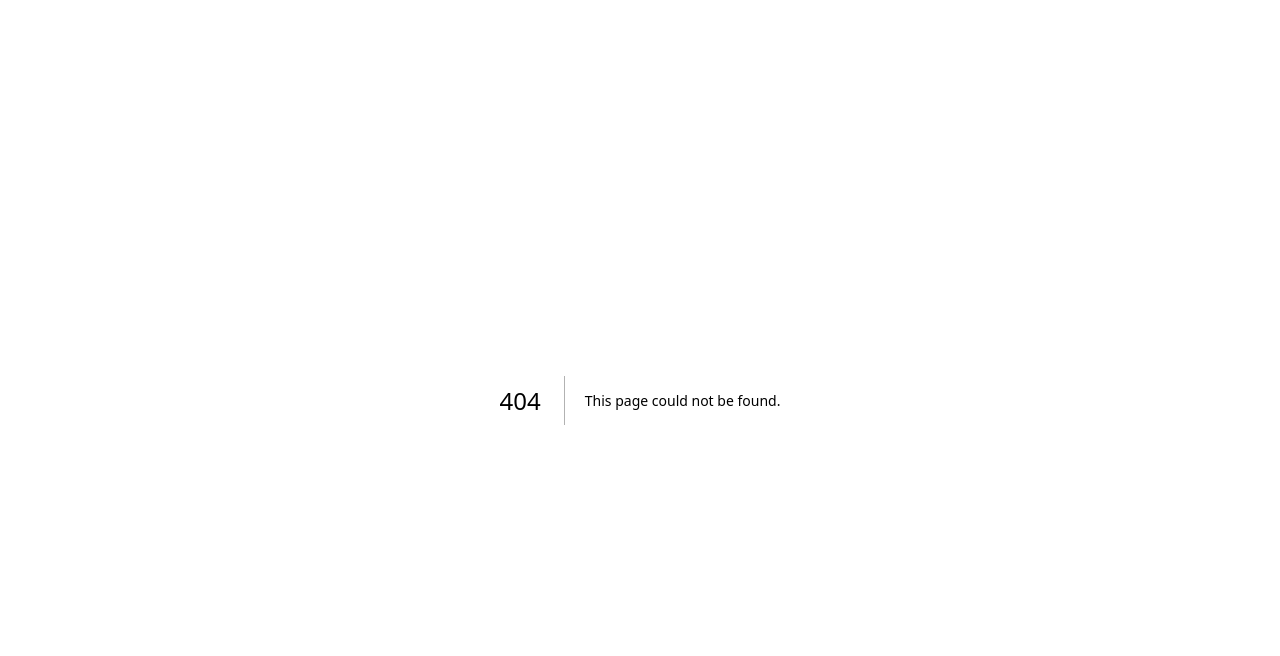
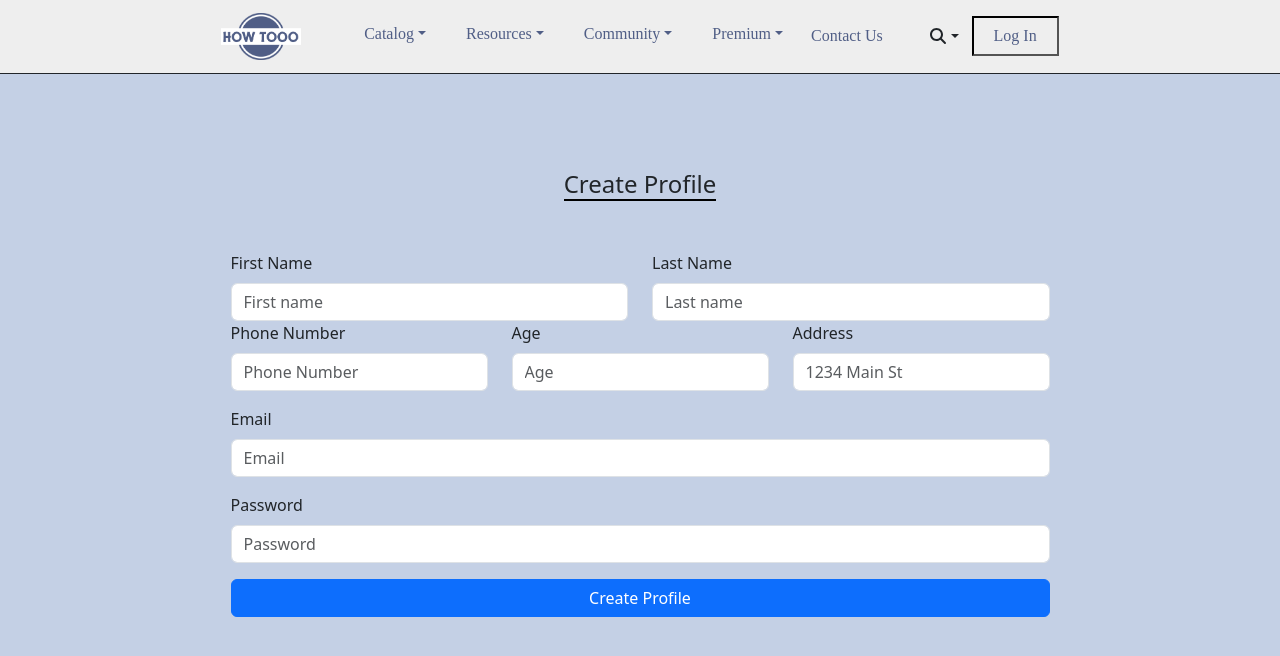
Before and after one commit to rayed152/HowTooo, a Next.js app: page /CreateProfile in a window 1280 px wide. Before the commit this address had no page. Shown: the top 656 px of the page. Built offline with nearby package versions, Linux system fonts and the light colour scheme; no server answers.

Commit message:
Created the register profile page and linked it with database, also made a saerch bar so that user can find the documentations more easily

```diff
--- a/Components/LoginModal.js
+++ b/Components/LoginModal.js
@@ -12,6 +12,7 @@ import {
 } from "@fortawesome/free-brands-svg-icons";
 import { signIn } from "next-auth/react";
 import styles from "./loginmondal.module.css";
+import Link from "next/link";
 
 function LoginModal(props) {
   const handleLogin = async () => {
@@ -90,7 +91,10 @@ function LoginModal(props) {
             </div>
             <div className="text-center mt-3">
               <p>
-                Don't Have An Account? <span>Sign Up.</span>
+                Don't Have An Account?{" "}
+                <span>
+                  <Link href="/CreateProfile">Sign Up.</Link>
+                </span>
               </p>
             </div>
           </div>
--- a/models/Profile.js
+++ b/models/Profile.js
@@ -7,6 +7,7 @@ const ProfileSchema = new Schema({
   age: Number,
   email: { type: String, required: true },
   address: String,
+  password: String,
 });
 
 export const Profile = models.Profile || model("Profile", ProfileSchema);
--- /dev/null
+++ b/pages/CreateProfile.js
@@ -0,0 +1,130 @@
+import Cover from "@/Components/Cover";
+import React, { useState } from "react";
+import { Form, Col, Row, Button } from "react-bootstrap";
+import axios from "axios";
+import { useRouter } from "next/router";
+import Navbar1 from "@/Components/navbars/Navbar1";
+
+function CreateProfile() {
+  const [firstName, setFirstName] = useState("");
+  const [lastName, setLastName] = useState("");
+  const [phone, setPhone] = useState("");
+  const [age, setAge] = useState("");
+  const [address, setAddress] = useState("");
+  const [email, setEmail] = useState("");
+  const [password, setPassowrd] = useState("");
+  const [goToUserProfile, setGoToUserProfile] = useState(false);
+  const router = useRouter();
+
+  async function createProfile(ev) {
+    ev.preventDefault();
+    const data = { firstName, lastName, phone, age, address, email, password };
+    await axios.post("/api/profiles", data);
+    setGoToUserProfile(true);
+  }
+
+  if (goToUserProfile) {
+    router.push("/");
+  }
+
+  return (
+    <div style={{ backgroundColor: "#C4D0E5" }} className="h-screen">
+      <Navbar1 />
+
+      <div
+        style={{
+          display: "flex",
+          flexDirection: "column",
+          justifyContent: "center",
+          alignItems: "center",
+          minHeight: "80vh", // Set minimum height to fill the whole viewport
+        }}
+      >
+        <h4
+          style={{
+            textAlign: "center",
+            marginBottom: "50px",
+            borderBottom: "2px solid black",
+          }}
+        >
+          Create Profile
+        </h4>
+        <Form onSubmit={createProfile}>
+          <Row>
+            <Col>
+              <Form.Label>First Name</Form.Label>
+              <Form.Control
+                placeholder="First name"
+                value={firstName}
+                onChange={(ev) => setFirstName(ev.target.value)}
+              />
+            </Col>
+            <Col>
+              <Form.Label>Last Name</Form.Label>
+              <Form.Control
+                placeholder="Last name"
+                value={lastName}
+                onChange={(ev) => setLastName(ev.target.value)}
+              />
+            </Col>
+          </Row>
+
+          <Row className="mb-3">
+            <Col>
+              <Form.Label>Phone Number</Form.Label>
+              <Form.Control
+                placeholder="Phone Number"
+                type="tel"
+                value={phone}
+                onChange={(ev) => setPhone(ev.target.value)}
+              />
+            </Col>
+            <Col>
+              <Form.Label>Age</Form.Label>
+              <Form.Control
+                placeholder="Age"
+                type="number"
+                value={age}
+                onChange={(ev) => setAge(ev.target.value)}
+              />
+            </Col>
+            <Col>
+              <Form.Label>Address</Form.Label>
+              <Form.Control
+                placeholder="1234 Main St"
+                value={address}
+                onChange={(ev) => setAddress(ev.target.value)}
+              />
+            </Col>
+          </Row>
+
+          <Form.Group className="mb-3" controlId="formGridAddress1">
+            <Form.Label>Email</Form.Label>
+            <Form.Control
+              placeholder="Email"
+              type="email"
+              value={email}
+              onChange={(ev) => setEmail(ev.target.value)}
+            />
+          </Form.Group>
+
+          <Form.Group className="mb-3" controlId="formGridAddress1">
+            <Form.Label>Password</Form.Label>
+            <Form.Control
+              placeholder="Password"
+              type="password"
+              value={password}
+              onChange={(ev) => setPassowrd(ev.target.value)}
+            />
+          </Form.Group>
+
+          <Button variant="primary" type="submit" className="w-full">
+            Create Profile
+          </Button>
+        </Form>
+      </div>
+    </div>
+  );
+}
+
+export default CreateProfile;
--- a/pages/api/profiles.js
+++ b/pages/api/profiles.js
@@ -29,7 +29,8 @@ export default async function handler(req, res) {
   }
 
   if (method === "POST") {
-    const { firstName, lastName, phone, age, address, email } = req.body;
+    const { firstName, lastName, phone, age, address, email, password } =
+      req.body;
 
     const profileDoc = await Profile.create({
       firstName,
@@ -38,6 +39,7 @@ export default async function handler(req, res) {
       age,
       address,
       email,
+      password,
     });
 
     res.json(profileDoc);
--- a/pages/documentationC.js
+++ b/pages/documentationC.js
@@ -1,11 +1,17 @@
-import React from "react";
+import React, { useState } from "react";
 import DocCard from "./documentations/DocCard";
 import Navbar1 from "@/Components/navbars/Navbar1";
 import SimpleFooter from "@/Components/SimpleFooter";
 
-function documentationC() {
+function DocumentationC() {
   const gradientStyles = {
     background: "linear-gradient(90deg, #c1bfe6 0%, #e3e3eb 46%, #85b3bd 100%)",
+  };
+
+  const [searchTerm, setSearchTerm] = useState("");
+
+  const handleSearchChange = (event) => {
+    setSearchTerm(event.target.value);
   };
 
   return (
@@ -16,7 +22,18 @@ function documentationC() {
           <h1 className="text-center underline" style={{ fontSize: "30px" }}>
             Documentations Of Computer Science
           </h1>
-          <DocCard />
+
+          <div className="mb-4 mx-auto" style={{ maxWidth: "300px" }}>
+            <input
+              type="text"
+              placeholder="Search documentations"
+              value={searchTerm}
+              onChange={handleSearchChange}
+              className="form-control"
+            />
+          </div>
+
+          <DocCard searchTerm={searchTerm} />
         </div>
       </div>
       <SimpleFooter />
@@ -24,4 +41,4 @@ function documentationC() {
   );
 }
 
-export default documentationC;
+export default DocumentationC;
--- a/pages/documentations/DocCard.js
+++ b/pages/documentations/DocCard.js
@@ -1,11 +1,8 @@
-import React, { useEffect, useState } from "react";
-import Card from "react-bootstrap/Card";
+import React, { useState, useEffect } from "react";
 import axios from "axios";
-import Link from "next/link";
-import Pagination from "react-bootstrap/Pagination";
-import Container from "react-bootstrap/Container";
+// import Link from "next/link";
 
-function DocCard() {
+function DocCard({ searchTerm }) {
   const [docs, setDocs] = useState([]);
   const [currentPage, setCurrentPage] = useState(1);
   const [docsPerPage] = useState(4); // Number of cards per page
@@ -16,16 +13,21 @@ function DocCard() {
     });
   }, []);
 
+  // Filter documents based on search term
+  const filteredDocs = docs.filter((doc) =>
+    doc.title.toLowerCase().includes(searchTerm.toLowerCase())
+  );
+
   const indexOfLastDoc = currentPage * docsPerPage;
   const indexOfFirstDoc = indexOfLastDoc - docsPerPage;
-  const currentDocs = docs.slice(indexOfFirstDoc, indexOfLastDoc);
+  const currentDocs = filteredDocs.slice(indexOfFirstDoc, indexOfLastDoc);
 
   const paginate = (pageNumber) => {
     setCurrentPage(pageNumber);
   };
 
   const pageNumbers = [];
-  for (let i = 1; i <= Math.ceil(docs.length / docsPerPage); i++) {
+  for (let i = 1; i <= Math.ceil(filteredDocs.length / docsPerPage); i++) {
     pageNumbers.push(i);
   }
 
@@ -33,46 +35,75 @@ function DocCard() {
     <div>
       <div className="flex flex-wrap">
         {currentDocs.map((doc) => (
-          <Link
+          <a
             href={"/documentations/details/" + doc._id}
             className="no-underline"
           >
-            <Card
+            <div
               key={doc.id}
               className="w-64 m-4 hover:transform hover:scale-110 hover:shadow-md hover:bg-gray-500 hover:text-white"
-              style={{ height: "22rem" }}
             >
-              <Card.Body>
-                <Card.Title>{doc.title}</Card.Title>
-                <Card.Text>{doc.summary}</Card.Text>
-              </Card.Body>
-            </Card>
-          </Link>
+              <div className="card">
+                <div className="card-body">
+                  <h5 className="card-title">{doc.title}</h5>
+                  <p className="card-text">{doc.summary}</p>
+                </div>
+              </div>
+            </div>
+          </a>
         ))}
       </div>
-      <Container className="d-flex justify-content-center">
-        <Pagination>
-          <Pagination.First onClick={() => paginate(1)} />
-          <Pagination.Prev
-            onClick={() => paginate(currentPage - 1)}
-            disabled={currentPage === 1}
-          />
+      <div className="d-flex justify-content-center">
+        <ul className="pagination">
+          <li className={`page-item ${currentPage === 1 ? "disabled" : ""}`}>
+            <button className="page-link" onClick={() => paginate(1)}>
+              First
+            </button>
+          </li>
+          <li className={`page-item ${currentPage === 1 ? "disabled" : ""}`}>
+            <button
+              className="page-link"
+              onClick={() => paginate(currentPage - 1)}
+            >
+              Prev
+            </button>
+          </li>
           {pageNumbers.map((number) => (
-            <Pagination.Item
+            <li
               key={number}
-              active={number === currentPage}
-              onClick={() => paginate(number)}
+              className={`page-item ${number === currentPage ? "active" : ""}`}
             >
-              {number}
-            </Pagination.Item>
+              <button className="page-link" onClick={() => paginate(number)}>
+                {number}
+              </button>
+            </li>
           ))}
-          <Pagination.Next
-            onClick={() => paginate(currentPage + 1)}
-            disabled={currentPage === pageNumbers.length}
-          />
-          <Pagination.Last onClick={() => paginate(pageNumbers.length)} />
-        </Pagination>
-      </Container>
+          <li
+            className={`page-item ${
+              currentPage === pageNumbers.length ? "disabled" : ""
+            }`}
+          >
+            <button
+              className="page-link"
+              onClick={() => paginate(currentPage + 1)}
+            >
+              Next
+            </button>
+          </li>
+          <li
+            className={`page-item ${
+              currentPage === pageNumbers.length ? "disabled" : ""
+            }`}
+          >
+            <button
+              className="page-link"
+              onClick={() => paginate(pageNumbers.length)}
+            >
+              Last
+            </button>
+          </li>
+        </ul>
+      </div>
     </div>
   );
 }
```
